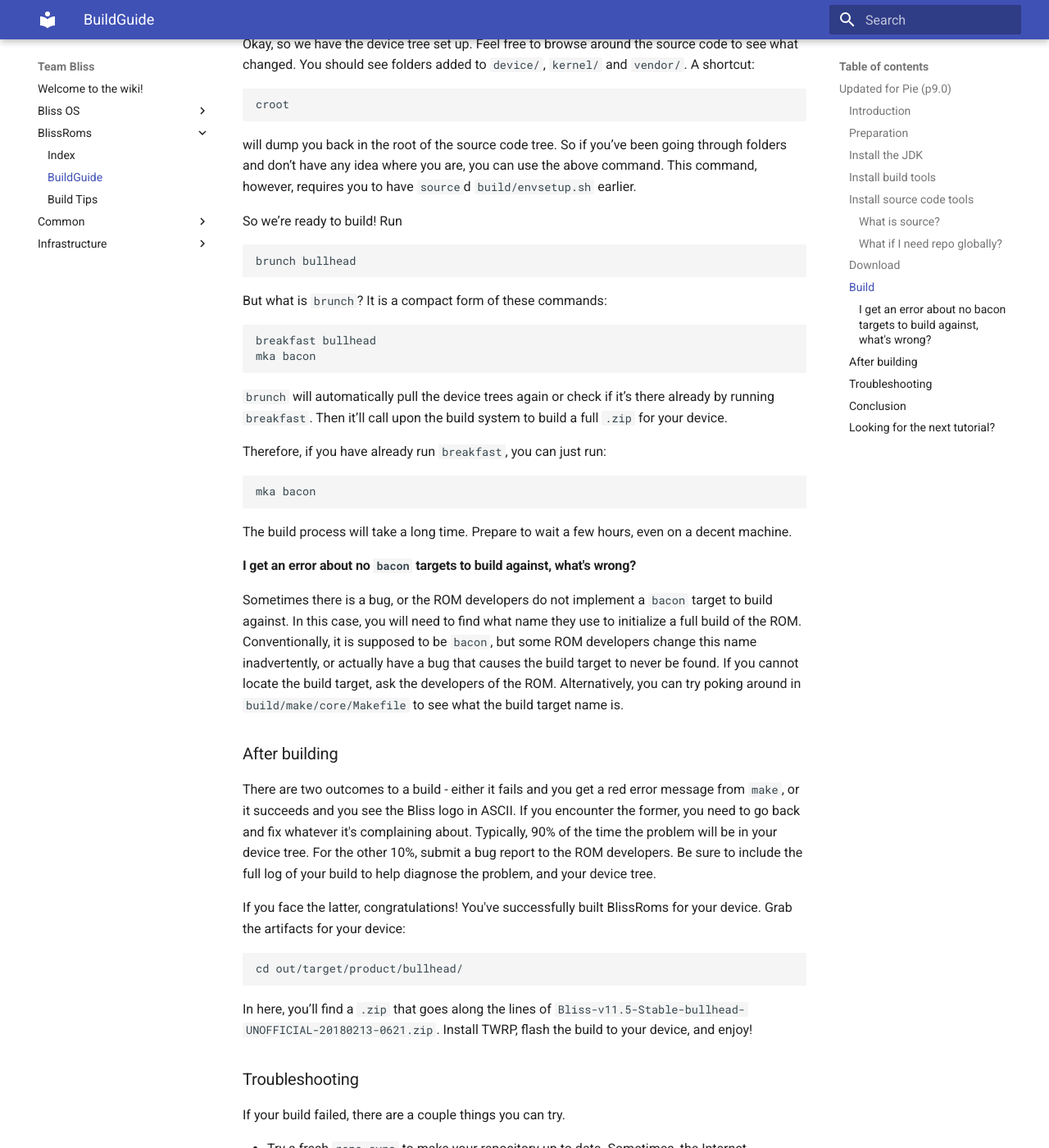
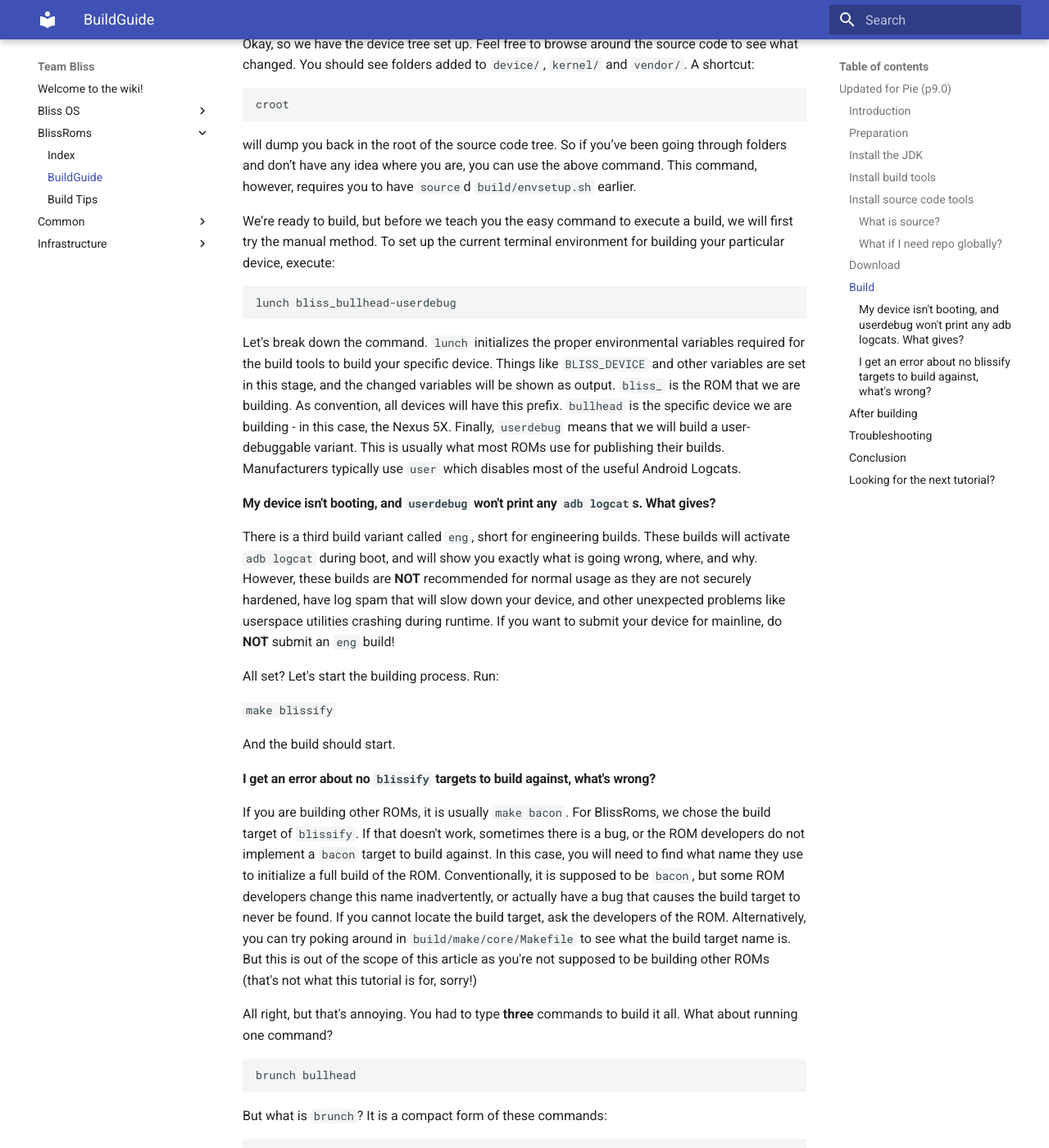
Before and after one commit to BlissRoms/Documentation-old, an MkDocs documentation site: the page built from docs/BlissRoms/build-guide.md, in a window 1280 px wide and 1400 px high, scrolled down 4068 px. Shown: the whole window at 82% size. Built offline with MkDocs 1.6.1 and Material for MkDocs 9.7.7, drawn with Linux system fonts in a browser that asks for light colours.

Commit message:
Manual building and blissify target
Change-Id: Ibb779f3b98774c48c225acae509d07036aae27b9

```diff
--- a/docs/BlissRoms/build-guide.md
+++ b/docs/BlissRoms/build-guide.md
@@ -130,7 +130,27 @@ Okay, so we have the device tree set up. Feel free to browse around the source c
 
 will dump you back in the root of the source code tree. So if you’ve been going through folders and don’t have any idea where you are, you can use the above command. This command, however, requires you to have `source`d `build/envsetup.sh` earlier.
 
-So we’re ready to build! Run
+We're ready to build, but before we teach you the easy command to execute a build, we will first try the manual method. To set up the current terminal environment for building your particular device, execute:
+
+    lunch bliss_bullhead-userdebug
+
+Let's break down the command. `lunch` initializes the proper environmental variables required for the build tools to build your specific device. Things like `BLISS_DEVICE` and other variables are set in this stage, and the changed variables will be shown as output. `bliss_` is the ROM that we are building. As convention, all devices will have this prefix. `bullhead` is the specific device we are building - in this case, the Nexus 5X. Finally, `userdebug` means that we will build a user-debuggable variant. This is usually what most ROMs use for publishing their builds. Manufacturers typically use `user` which disables most of the useful Android Logcats.
+
+#### My device isn't booting, and `userdebug` won't print any `adb logcat`s. What gives?
+
+There is a third build variant called `eng`, short for engineering builds. These builds will activate `adb logcat` during boot, and will show you exactly what is going wrong, where, and why. However, these builds are **NOT** recommended for normal usage as they are not securely hardened, have log spam that will slow down your device, and other unexpected problems like userspace utilities crashing during runtime. If you want to submit your device for mainline, do **NOT** submit an `eng` build!
+
+All set? Let's start the building process. Run:
+
+`make blissify`
+
+And the build should start.
+
+#### I get an error about no `blissify` targets to build against, what's wrong?
+
+If you are building other ROMs, it is usually `make bacon`. For BlissRoms, we chose the build target of `blissify`. If that doesn't work, sometimes there is a bug, or the ROM developers do not implement a `bacon` target to build against. In this case, you will need to find what name they use to initialize a full build of the ROM. Conventionally, it is supposed to be `bacon`, but some ROM developers change this name inadvertently, or actually have a bug that causes the build target to never be found. If you cannot locate the build target, ask the developers of the ROM. Alternatively, you can try poking around in `build/make/core/Makefile` to see what the build target name is. But this is out of the scope of this article as you're not supposed to be building other ROMs (that's not what this tutorial is for, sorry!)
+
+All right, but that's annoying. You had to type **three** commands to build it all. What about running one command?
 
     brunch bullhead
 
@@ -147,9 +167,7 @@ Therefore, if you have already run `breakfast`, you can just run:
 
 The build process will take a long time. Prepare to wait a few hours, even on a decent machine.
 
-#### I get an error about no `bacon` targets to build against, what's wrong?
 
-Sometimes there is a bug, or the ROM developers do not implement a `bacon` target to build against. In this case, you will need to find what name they use to initialize a full build of the ROM. Conventionally, it is supposed to be `bacon`, but some ROM developers change this name inadvertently, or actually have a bug that causes the build target to never be found. If you cannot locate the build target, ask the developers of the ROM. Alternatively, you can try poking around in `build/make/core/Makefile` to see what the build target name is.
 
 ### After building
 
```
